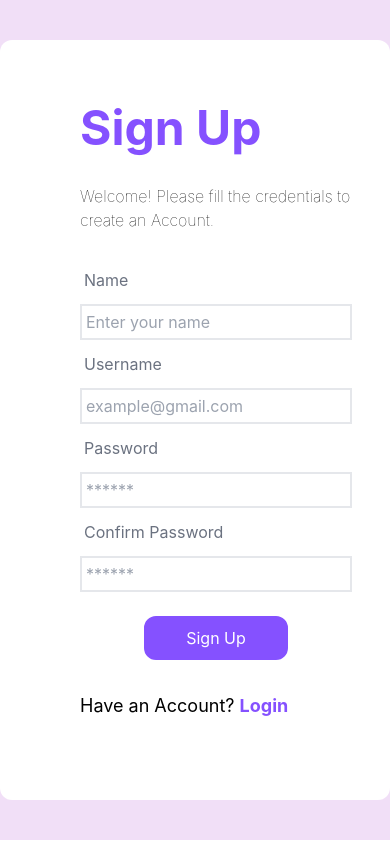
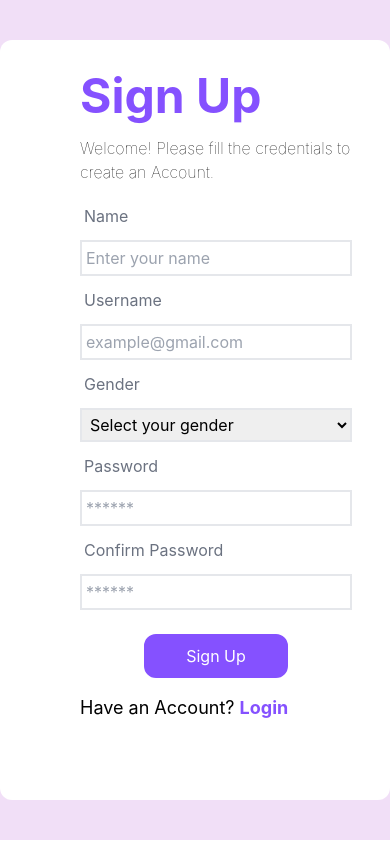
Before and after one commit to Kshitiz42069/chat, a React (Create React App) app in the folder frontend/: page /register in a window 390 px wide. Built offline with nearby package versions, Linux system fonts and the light colour scheme; the HTML template or start-up script is replaced by a standard one.

Commit message:
form update

```diff
--- a/frontend/src/Components/Auth/Login.js
+++ b/frontend/src/Components/Auth/Login.js
@@ -20,7 +20,7 @@ function Login() {
                     <input className='border-2 p-1 outline-none' type="email" placeholder='example@gmail.com' required/>
                     <label className='text-gray-500 p-1' htmlFor="password">Password</label>
                     <input className='border-2 p-1 outline-none' type="password" placeholder='******' required/>
-                    <button className='submit_button'>Login</button>
+                    <button className='submit_button'><Link to={'/chat'}>Login</Link></button>
                 </form>
                 <Link to={'/register'}>
                     <p className='text-lg'>Have an Account? <button className='text-[#8551FF] font-bold'>Sign up</button></p>
--- a/frontend/src/Components/Auth/Register.js
+++ b/frontend/src/Components/Auth/Register.js
@@ -12,20 +12,33 @@ function Register() {
                 <img className='absolute top-10 w-[10rem]' src={require('../../assets/logo.png')} alt="" />
             </div>
             {/* details */}
-            <div className='lg:w-1/2 bg-white pt-[4rem] flex flex-col pl-[5rem] pr-[3rem] gap-[2rem]'>
+            <div className='lg:w-1/2 bg-white pt-[2rem] flex flex-col pl-[5rem] pr-[3rem] gap-[1rem]'>
                 <h1 className='text-5xl font-bold text-[#8551FF]'>Sign Up</h1>
                 <p className='font-thin w-[17rem]'>Welcome! Please fill the credentials to create an Account.</p>
                 <form className='flex flex-col gap-[0.5rem]' action="submit">
-                    <label className='text-gray-500 p-1' htmlFor="Name">Name</label>
-                    <input className='border-2 p-1 outline-none' type="text" placeholder='Enter your name' required/>
+                    <label className='text-gray-500 p-1' htmlFor="name">Name</label>
+                    <input className='border-2 p-1 outline-none' type="text" id="name" placeholder='Enter your name' required/>
+
                     <label className='text-gray-500 p-1' htmlFor="username">Username</label>
-                    <input className='border-2 p-1 outline-none' type="email" placeholder='example@gmail.com' required/>
+                    <input className='border-2 p-1 outline-none' type="email" id="username" placeholder='example@gmail.com' required/>
+
+                    <label className='text-gray-500 p-1' htmlFor="gender">Gender</label>
+                    <select className='border-2 p-1 outline-none' id="gender" required>
+                        <option value="" disabled selected>Select your gender</option>
+                        <option value="male">Male</option>
+                        <option value="female">Female</option>
+                    </select>
+
                     <label className='text-gray-500 p-1' htmlFor="password">Password</label>
-                    <input className='border-2 p-1 outline-none' type="password" placeholder='******' required/>
-                    <label className='text-gray-500 p-1' htmlFor="password">Confirm Password</label>
-                    <input className='border-2 p-1 outline-none' type="password" placeholder='******' required/>
-                    <button className='submit_button'>Sign Up</button>
+                    <input className='border-2 p-1 outline-none' type="password" id="password" placeholder='******' required/>
+
+                    <label className='text-gray-500 p-1' htmlFor="confirm-password">Confirm Password</label>
+                    <input className='border-2 p-1 outline-none' type="password" id="confirm-password" placeholder='******' required/>
+
+
+                    <button className='submit_button' type="submit">Sign Up</button>
                 </form>
+
                 <Link to={'/'}>
                     <p className='text-lg'>Have an Account? <button className='text-[#8551FF] font-bold'>Login</button></p>
                 </Link>
--- a/frontend/src/Components/Page/Chat.js
+++ b/frontend/src/Components/Page/Chat.js
@@ -2,7 +2,11 @@ import React from 'react'
 
 function Chat() {
   return (
-    <div>Chat</div>
+    <div className='flex items-center justify-center py-[2.5rem] bg-[#F1DFF7]'>
+      <div className='flex lg:w-2/3 h-[90vh] overflow-hidden rounded-xl'>
+
+      </div>
+    </div>
   )
 }
 
```
